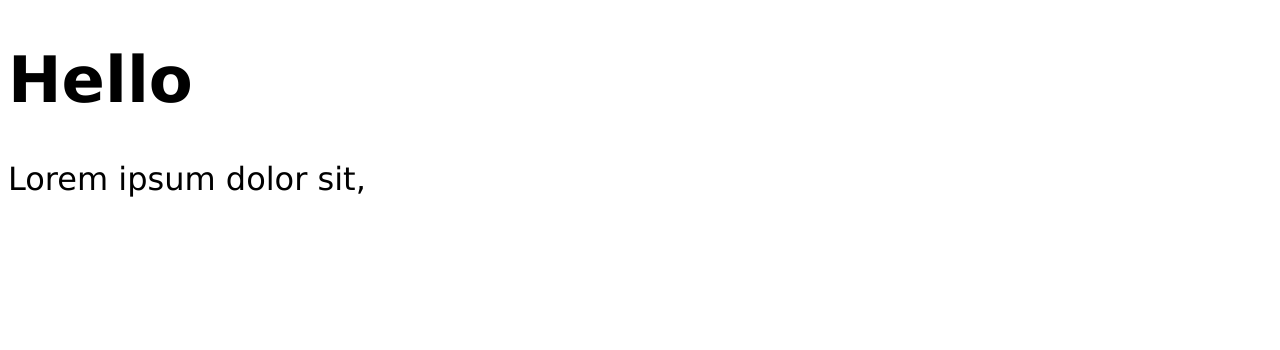
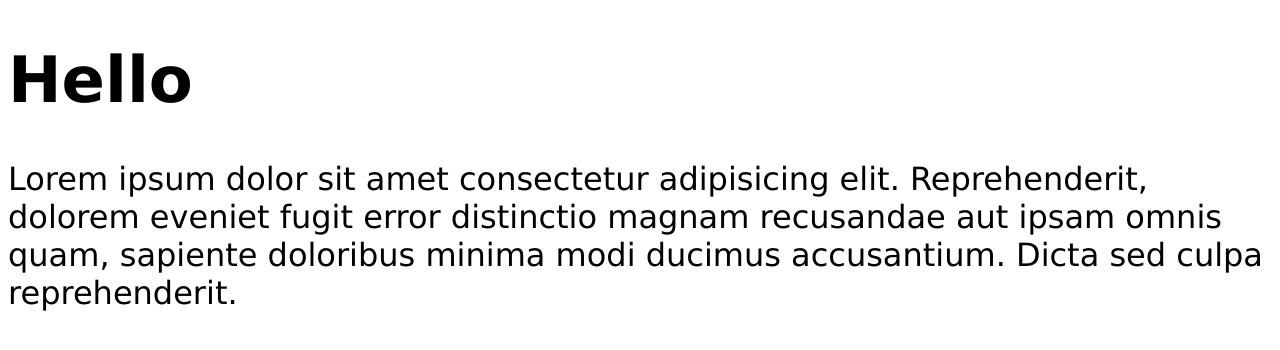
Before and after one commit to Dunne001/website, a plain HTML site: page index.html in a window 1280 px wide. Drawn offline with Linux system fonts and the light colour scheme.

Commit message:
added a paragraph

```diff
--- a/index.html
+++ b/index.html
@@ -8,7 +8,7 @@
   </head>
   <body>
     <h1>Hello</h1>
-    <p>Lorem ipsum dolor sit, </p>
+    <p>Lorem ipsum dolor sit amet consectetur adipisicing elit. Reprehenderit, dolorem eveniet fugit error distinctio magnam recusandae aut ipsam omnis quam, sapiente doloribus minima modi ducimus accusantium. Dicta sed culpa reprehenderit. </p>
     <script src="index.js"></script>
   </body>
 </html>
```
